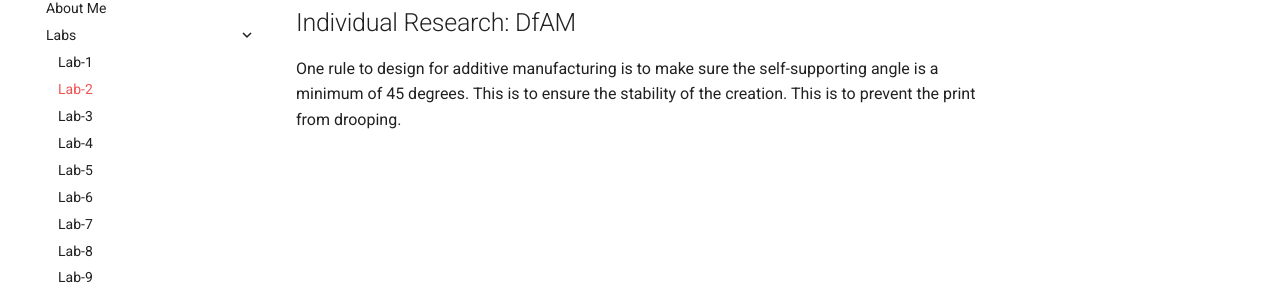
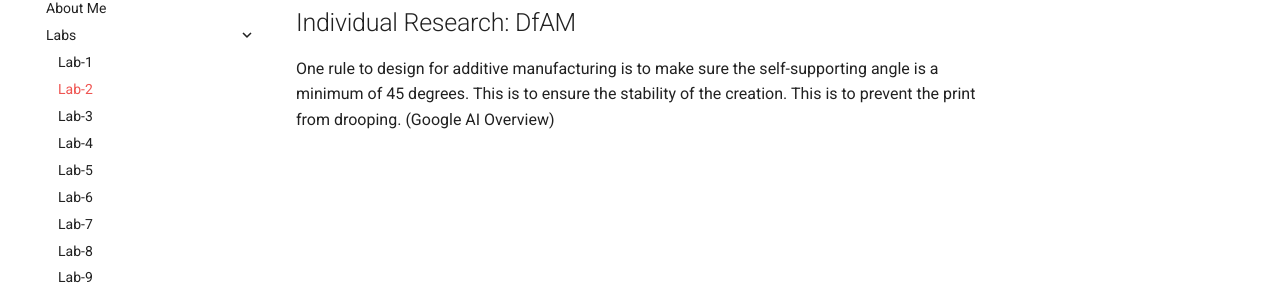
Before and after one commit to rhoang628/megr2156lab-portfolio, an MkDocs documentation site: the page built from docs/Labs/L02/index.md, in a window 1280 px wide. Shown: the part 175-471 px from the top of the page. Built offline with MkDocs 1.6.1 and Material for MkDocs 9.7.7, drawn with Linux system fonts in a browser that asks for light colours.

Commit message:
Update DfAM rule with Google AI reference
Added reference to Google AI Overview for clarity.

```diff
--- a/docs/Labs/L02/index.md
+++ b/docs/Labs/L02/index.md
@@ -1,4 +1,4 @@
 # L02 – Design and Slicing
 
 ## Individual Research: DfAM
-One rule to design for additive manufacturing is to make sure the self-supporting angle is a minimum of 45 degrees. This is to ensure the stability of the creation. This is to prevent the print from drooping.
+One rule to design for additive manufacturing is to make sure the self-supporting angle is a minimum of 45 degrees. This is to ensure the stability of the creation. This is to prevent the print from drooping. (Google AI Overview)
```
